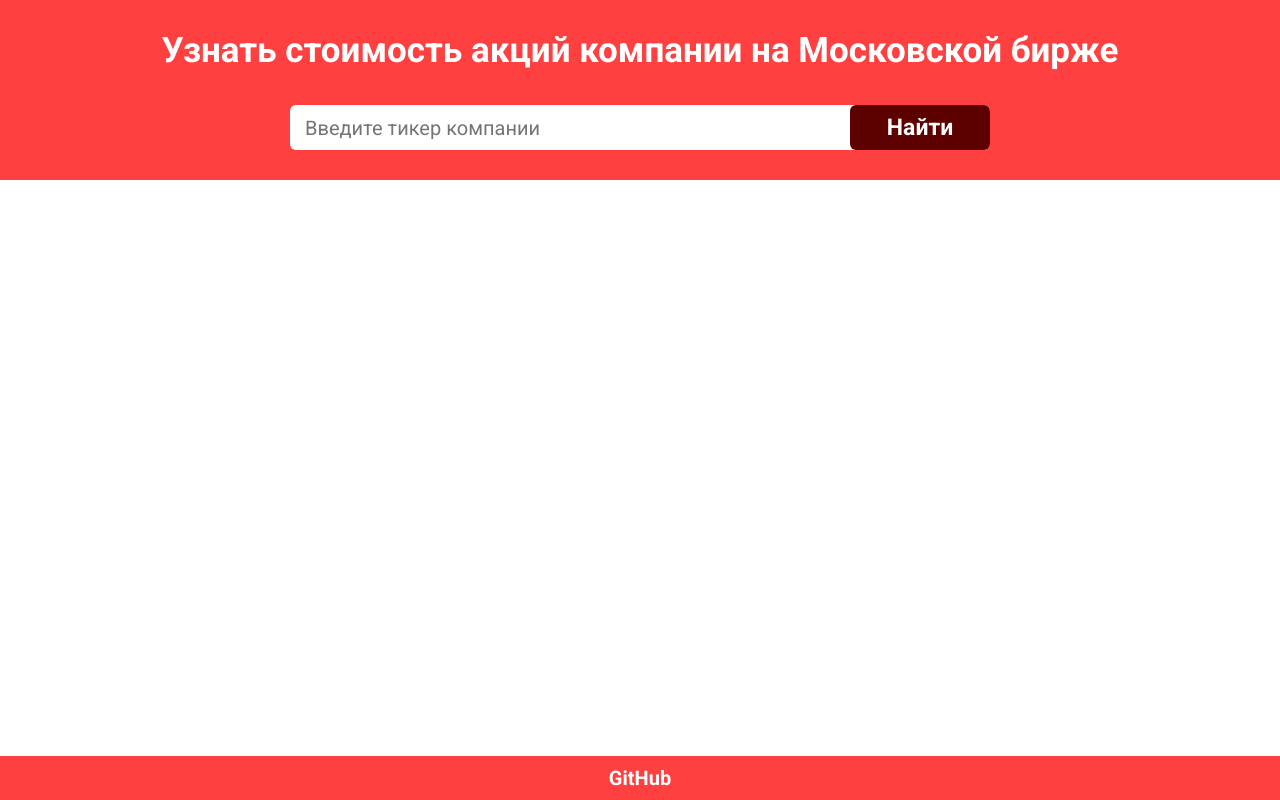
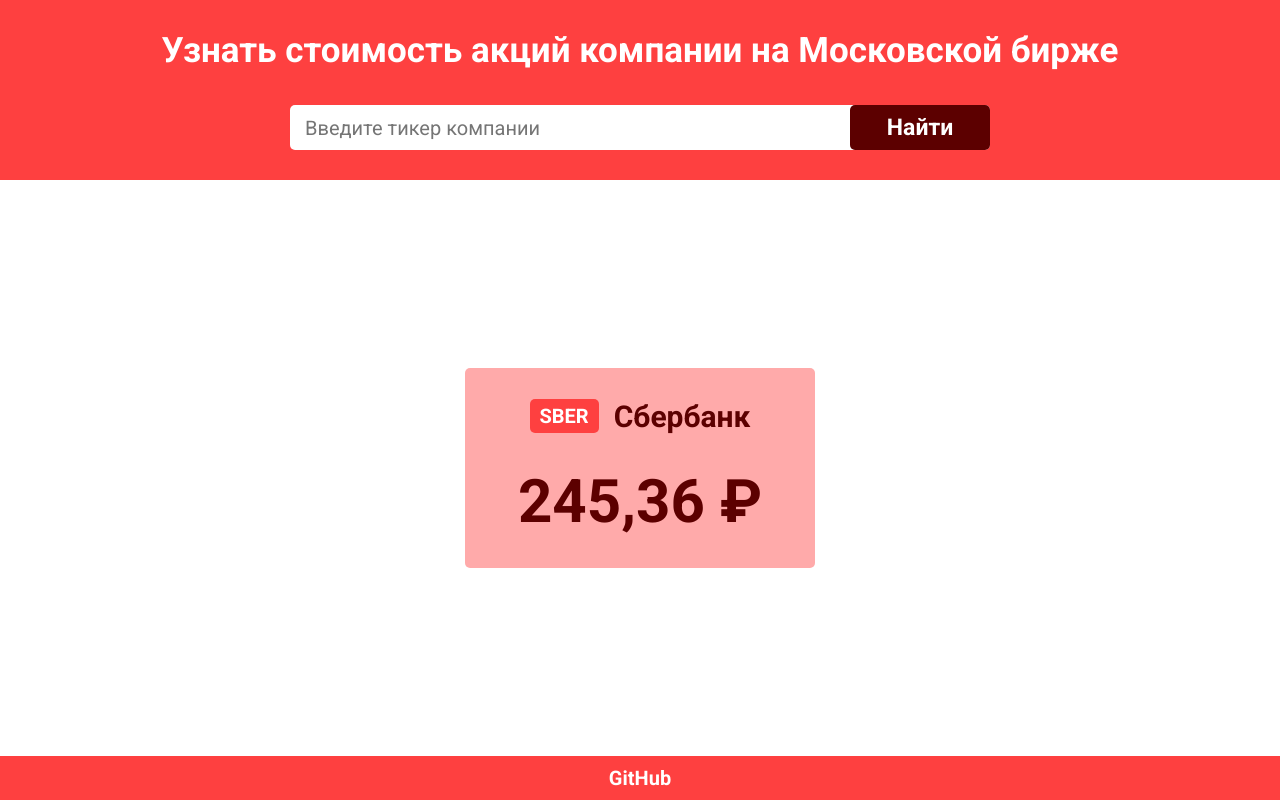
Before and after one commit to KlimVladMaks/stock-prices, a plain HTML site: page index.html in a window 1280 px wide. Drawn offline with Linux system fonts and the light colour scheme.

Commit message:
Добавлена карточка с ценой акции

```diff
--- a/index.html
+++ b/index.html
@@ -43,6 +43,22 @@
 
         </header>
 
+        <!-- Контейнер для хранения карточки -->
+        <div class="card-container">
+
+            <!-- Карточка с информацией об акции -->
+            <div class="card">
+
+                <!-- Тикер и название компании -->
+                <p class="company-info"><span>SBER</span>Сбербанк</p>
+
+                <!-- Цена акции -->
+                <p class="price">245,36 ₽</p>
+
+            </div>
+
+        </div>
+
         <!-- Футер -->
         <footer class="footer">
 
--- a/styles/main.css
+++ b/styles/main.css
@@ -10,9 +10,14 @@
     /* Тёмно-красный */
     --dark-red: #5C0000;
 
+    /* Светло-красный */
+    --light-red: #FFAAAA;
+
     /* Белый */
     --white: #FFFFFF;
 }
+
+/*! СТРАНИЦА */
 
 /* Главные контейнеры сайта */
 html,
@@ -43,6 +48,8 @@ body {
     /* Цвет фона */
     background-color: var(--white);
 }
+
+/*! ХЭДЕР */
 
 /* Хэдер */
 .header {
@@ -110,7 +117,7 @@ body {
     background-color: var(--white);
 
     /* Закругление углов */
-    border-radius: 6px;
+    border-radius: 5px;
 }
 
 /* Поле для ввода тикера компании */
@@ -145,7 +152,7 @@ body {
     background: var(--dark-red);
 
     /* Закругление углов */
-    border-radius: 6px;
+    border-radius: 5px;
 
     /* Начертание шрифта */
     font-weight: 700;
@@ -156,6 +163,98 @@ body {
     /* Цвет текста */
     color: var(--white);
 }
+
+/*! КАРТОЧКА */
+
+/* Карточка с информацией об акции */
+.card {
+
+    /* Превращаем элемент во флекс-контейнер */
+    display: flex;
+
+    /* Выстраиваем флекс-элементы в колонну */
+    flex-direction: column;
+
+    /* Равномерно распределяем элементы */
+    justify-content: space-evenly;
+
+    /* Выравниваем флекс-элементы по центру */
+    align-items: center;
+
+    /* Минимальная ширина */
+    min-width: 350px;
+
+    /* Минимальная высота */
+    min-height: 200px;
+
+    /* Цвет фона */
+    background-color: var(--light-red);
+
+    /* Закругление углов */
+    border-radius: 5px;
+}
+
+/* Тикер и название компании */
+.company-info {
+
+    /* Размер текста */
+    font-size: 30px;
+
+    /* Начертание шрифта */
+    font-weight: 700;
+
+    /* Цвет текста */
+    color: var(--dark-red);
+
+    /* Внешние отступы */
+    margin: 0px 50px;
+}
+
+/* Тикер компании */
+.company-info span {
+
+    /* Блочно-строчное отображение */
+    display: inline-block;
+
+    /* Размер текста */
+    font-size: 20px;
+
+    /* Внутренние отступы */
+    padding: 5px 10px;
+
+    /* Внешний правый отступ */
+    margin-right: 15px;
+
+    /* Выравнивание элемента по верху текста */
+    vertical-align: text-top;
+
+    /* Цвет текста */
+    color: var(--white);
+
+    /* Цвет фона */
+    background-color: var(--red);
+
+    /* Закругление углов */
+    border-radius: 5px;
+}
+
+/* Цена акции */
+.price {
+
+    /* Размер текста */
+    font-size: 60px;
+
+    /* Начертание шрифта */
+    font-weight: 700;
+
+    /* Цвет текста */
+    color: var(--dark-red);
+
+    /* Внешние отступы */
+    margin: 0px 50px;
+}
+
+/*! ФУТЕР */
 
 /* Футер */
 .footer {
```
